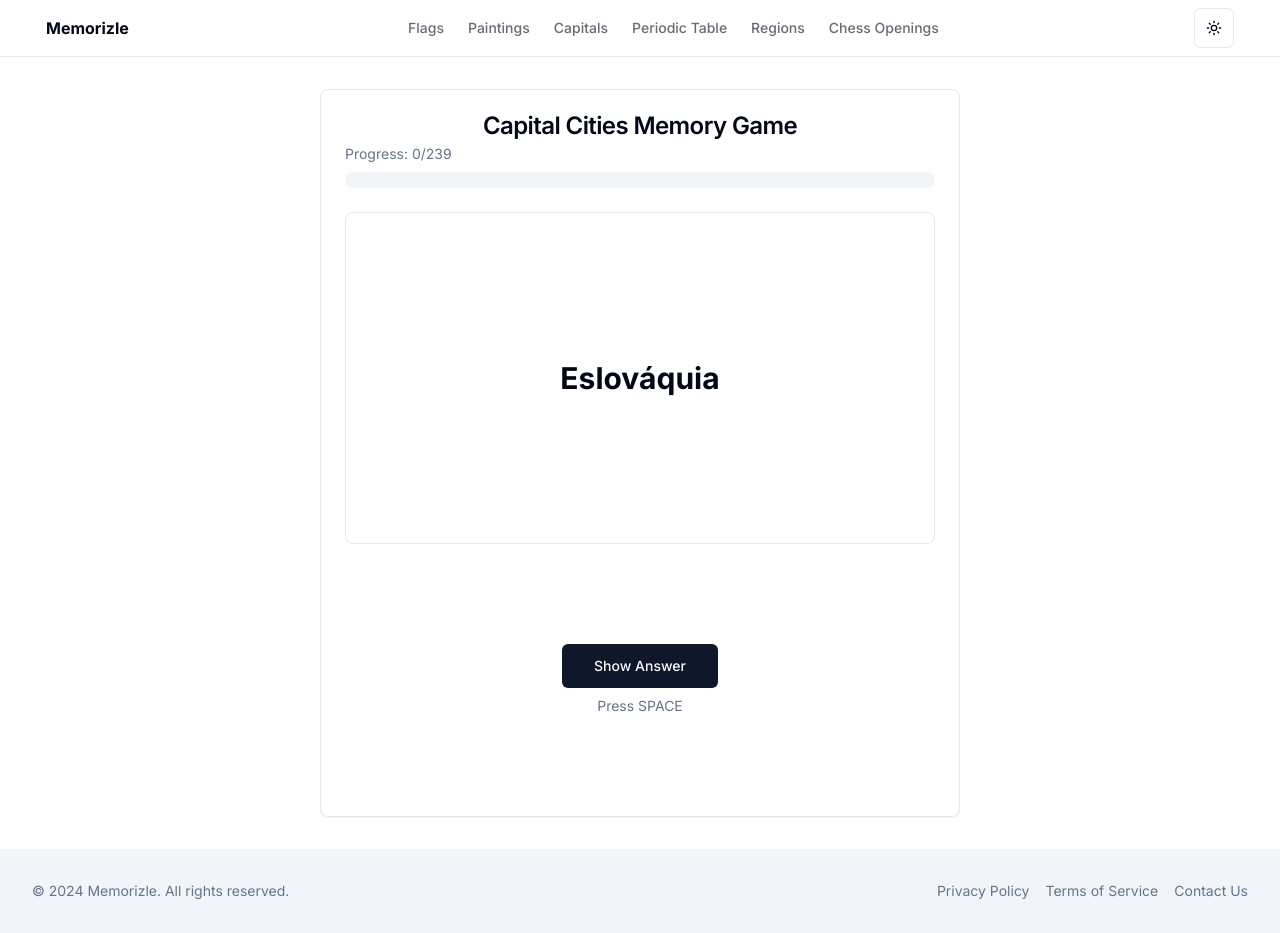
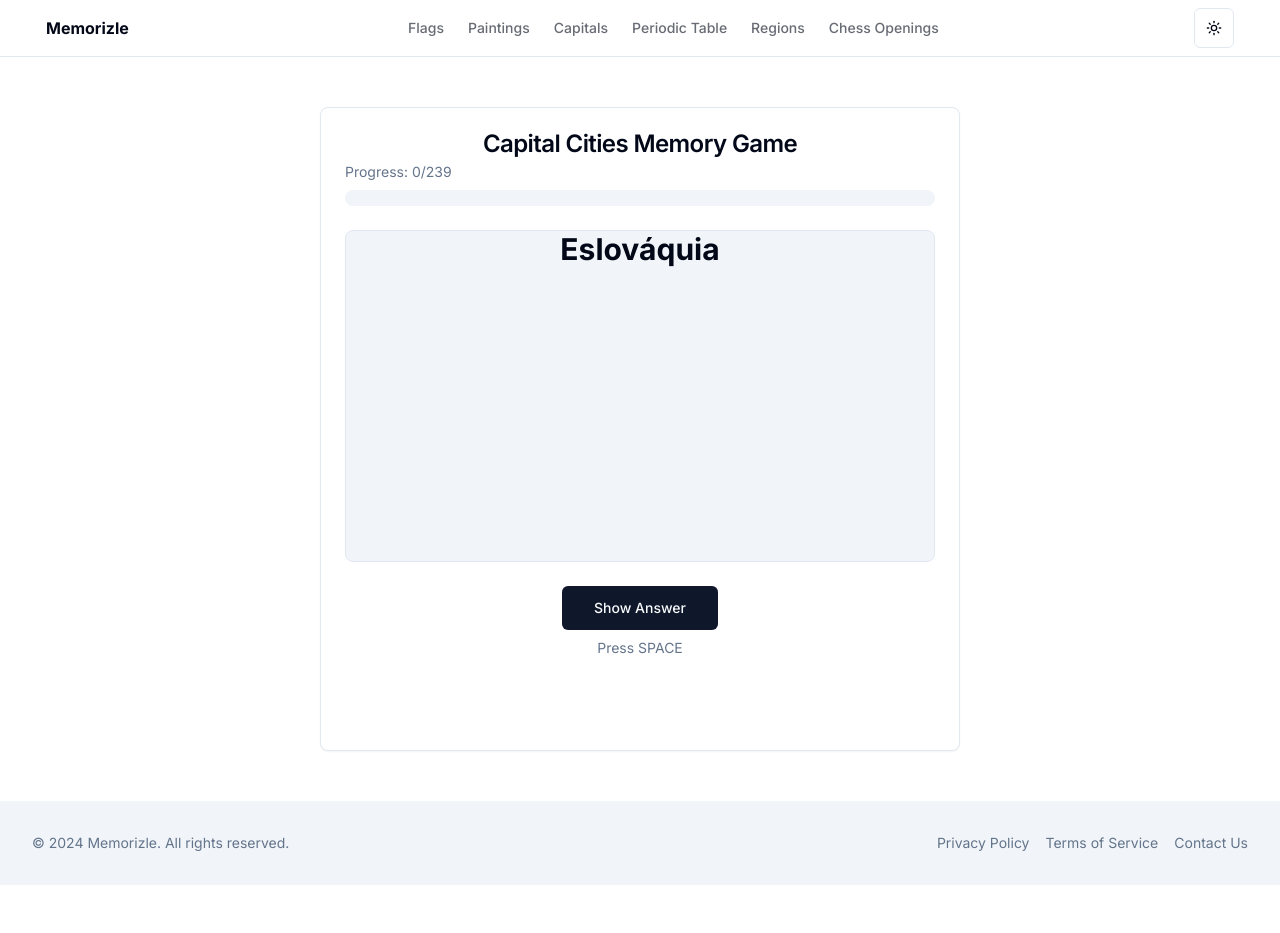
Before and after one commit to Brunight/memorizle, a Next.js app: page /capitals/memorize in a window 1280 px wide. After the commit the page ends 885 px from the top, so only its background shows below. Built offline with nearby package versions, Linux system fonts and the light colour scheme.

Commit message:
feat: swipe to respond

```diff
--- a/src/components/MemoryGame.tsx
+++ b/src/components/MemoryGame.tsx
@@ -8,6 +8,7 @@ import { GameProgress } from "@/components/game-progress";
 import { GameImage } from "@/components/game-image";
 import { getRandomAbleItem } from "@/utils/getRandomAbleItem";
 import { GameItem } from "@/types/game";
+import { Swipeable } from "@/components/Swipeable";
 
 type GameState = "showing-item" | "showing-answer";
 
@@ -39,7 +40,7 @@ export default function MemoryGame({
 
   const handleResponse = useCallback(
     (wasCorrect: boolean) => {
-      console.log('LOG:','currentItem', currentItem);
+      console.log('LOG:', 'currentItem', currentItem);
       if (hits.length === items.length || !currentItem) return;
 
       if (gameState === "showing-answer") {
@@ -102,28 +103,36 @@ export default function MemoryGame({
   }, []);
 
   return (
-    <Card className="w-full max-w-[800px] lg:w-2/4 h-full">
+    <Card className="w-full lg:w-2/4" onClick={showAnswer}>
       <CardHeader>
         <CardTitle className="text-center">{title}</CardTitle>
         <GameProgress current={hits.length} total={items.length} />
       </CardHeader>
-      {hits.length === items.length || !currentItem  ? (
+      {hits.length === items.length || !currentItem ? (
         <div className="flex flex-col items-center gap-6">
           <span className="text-2xl font-bold">You Win!</span>
         </div>
       ) : (
-        <CardContent className="flex flex-col items-center gap-6 h-full">
+        <CardContent className="max-h-full">
           <motion.div
-            className="w-full aspect-video relative border border-border rounded-lg overflow-hidden"
+            className="w-full aspect-video relative border border-border rounded-lg overflow-hidden bg-muted"
             key={currentItem.answer}
             initial={{ opacity: 0, scale: 0.95 }}
             animate={{ opacity: 1, scale: 1 }}
             transition={{ duration: 0.3 }}
           >
+            <Swipeable
+              swipeThreshold={100}
+              maxSwipeDistance={100}
+              onSwipeLeft={() => handleResponse(false)}
+              onSwipeRight={() => handleResponse(true)}
+            >
+              <div className="flex flex-col items-center gap-6 relative z-20 max-h-full">
                 {"imageUrl" in currentItem && (
                   <GameImage
                     src={currentItem.imageUrl}
                     alt="Item to guess"
+                    className="aspect-video"
                     useOptimization={useOptimizedImages}
                   />
                 )}
@@ -135,9 +144,10 @@ export default function MemoryGame({
                   </div>
                 )}
                 {"component" in currentItem && currentItem.component}
+              </div>
+            </Swipeable>
           </motion.div>
-
-          <div className="flex items-center min-h-56">
+          <div className="h-[140px] flex justify-center mt-6">
             <AnimatePresence mode="wait">
               {gameState === "showing-item" ? (
                 <motion.div
@@ -203,7 +213,8 @@ export default function MemoryGame({
             </AnimatePresence>
           </div>
         </CardContent>
-      )}
-    </Card>
+      )
+      }
+    </Card >
   );
 }
--- /dev/null
+++ b/src/components/Swipeable.tsx
@@ -0,0 +1,103 @@
+"use client";
+
+import { motion, useAnimation, PanInfo, useMotionValue, useTransform } from "framer-motion";
+import { CircleCheck, CircleX } from "lucide-react";
+import { useState } from "react";
+
+interface SwipeableProps {
+  children: React.ReactNode;
+  onSwipeLeft?: () => void;
+  onSwipeRight?: () => void;
+  swipeThreshold?: number;
+  maxSwipeDistance?: number;
+}
+
+export function Swipeable({
+  children,
+  onSwipeLeft,
+  onSwipeRight,
+  swipeThreshold = 100,
+  maxSwipeDistance = 150,
+}: SwipeableProps) {
+  const controls = useAnimation();
+  const [isDragging, setIsDragging] = useState(false);
+  const x = useMotionValue(0);
+  // Transform x motion value to opacity for both icons
+  const checkOpacity = useTransform(
+    x,
+    [-maxSwipeDistance, -maxSwipeDistance / 2, 0],  // Only show when moving left
+    [1, 0, 0]
+  );
+  const xMarkOpacity = useTransform(
+    x,
+    [0, maxSwipeDistance / 2, maxSwipeDistance],  // Only show when moving right
+    [0, 0, 1]
+  );
+
+  const handleDragEnd = async (
+    _: any,
+    { offset: { x }, velocity: { x: vx } }: PanInfo
+  ) => {
+    setIsDragging(false);
+
+    // Calculate if swipe was strong/far enough
+    const swipe = Math.abs(x * vx);
+
+    if (swipe > swipeThreshold) {
+      // Determine direction and trigger handler
+      if (x > 0) {
+        onSwipeRight?.();
+      } else {
+        onSwipeLeft?.();
+      }
+    }
+
+    // Always animate back to center
+    controls.start({
+      x: 0,
+      transition: {
+        type: "spring",
+        damping: 20,
+        stiffness: 300,
+      },
+    });
+  };
+
+  return (
+    <div className="relative">
+      <motion.div
+        drag="x"
+        dragConstraints={{ left: -maxSwipeDistance, right: maxSwipeDistance }}
+        onDragStart={() => setIsDragging(true)}
+        onDragEnd={handleDragEnd}
+        animate={controls}
+        initial={{ x: 0 }}
+        style={{
+          x,
+          cursor: isDragging ? "grabbing" : "grab",
+          zIndex: 20,
+        }}
+        className="touch-pan-y relative"
+      >
+        {children}
+      </motion.div>
+      {/* Overlay Icons */}
+      <motion.div
+        className="absolute top-1/2 right-0 h-full w-full -translate-y-1/2 bg-red-500 text-6xl pointer-events-none"
+        style={{ opacity: checkOpacity }}
+      >
+        <div className="absolute top-1/2 right-4 -translate-y-1/2">
+          <CircleX />
+        </div>
+      </motion.div>
+      <motion.div
+        className="absolute top-1/2 left-0 h-full w-full -translate-y-1/2 bg-green-500 text-6xl pointer-events-none"
+        style={{ opacity: xMarkOpacity }}
+      >
+        <div className="absolute top-1/2 left-4 -translate-y-1/2">
+          <CircleCheck />
+        </div>
+      </motion.div>
+    </div>
+  );
+}
--- a/src/components/game-image.tsx
+++ b/src/components/game-image.tsx
@@ -24,6 +24,7 @@ export function GameImage({
           alt={alt}
           fill
           style={{ objectFit: 'contain' }}
+          draggable={false}
           priority
         />
       </>
@@ -36,6 +37,7 @@ export function GameImage({
       <img
         src={src}
         alt={alt}
+        draggable={false}
         className={`w-full h-full object-contain ${className}`}
       />
     </>
```
Also changed, not shown: src/config/game-icons.tsx (+4 -4 lines), 1 other file (tests, documents, lock files or other folders). Lines whose indentation alone changed are shown as unchanged.
